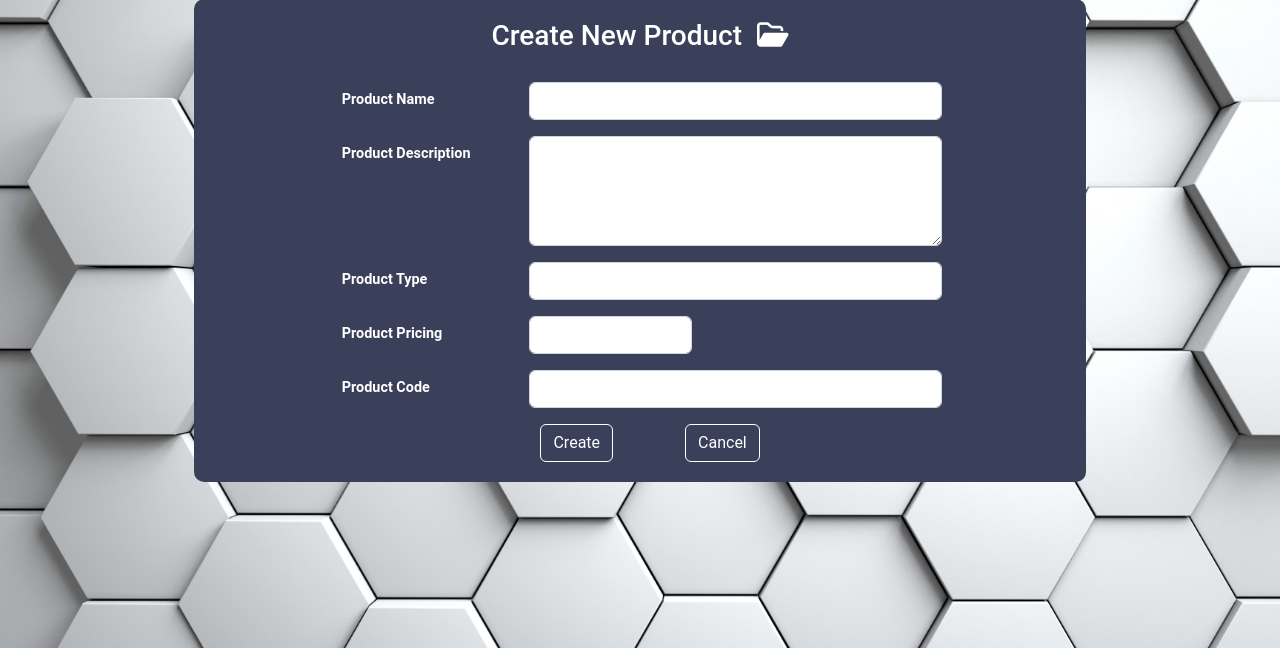
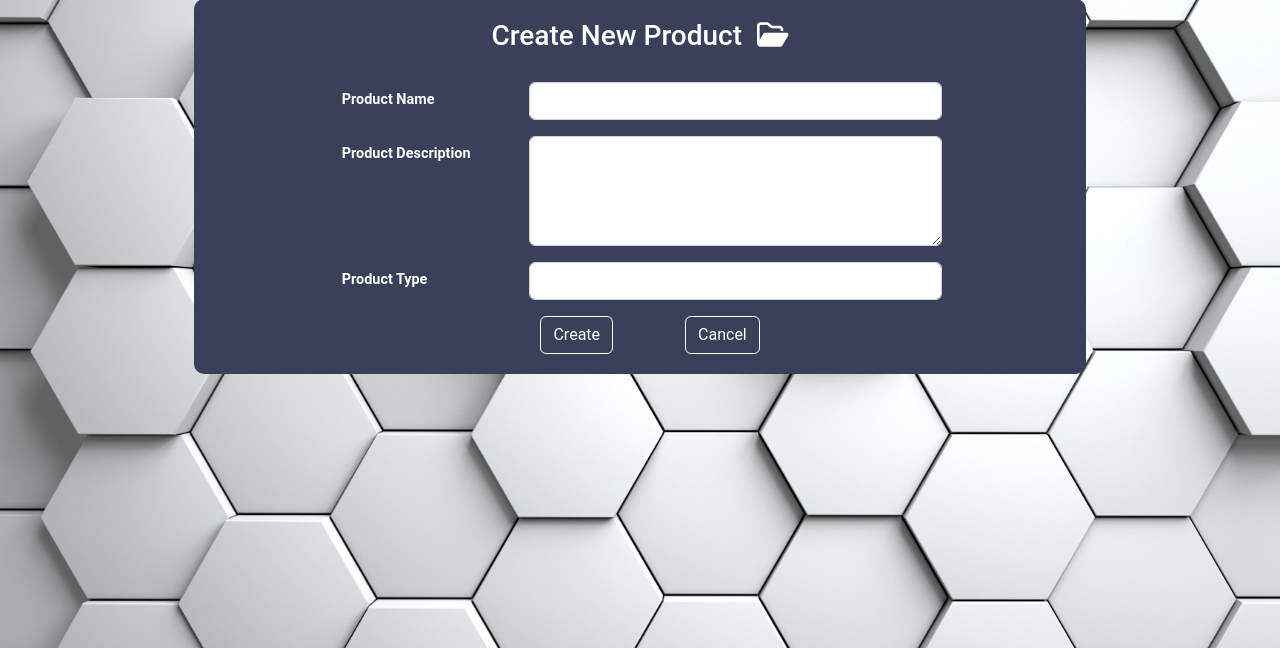
Before and after one commit to GOkwori/AccountSphere, a Flask app: page /add_product in a window 1280 px wide. Shown: the part 91-739 px from the top of the page. Run offline with Flask 3, Linux system fonts and the light colour scheme; some libraries are stand-ins or nearby versions.

Commit message:
Update Product page and add read functionality

```diff
--- a/accountsphere/routes.py
+++ b/accountsphere/routes.py
@@ -37,18 +37,31 @@ def add_user():
 
 @app.route("/product")
 def product():
-    return render_template("product.html")
+    products = Product.query.order_by(Product.name).all()
+    print("Number of products fetched:", len(products))
+    return render_template("product.html", products=products)
 
-@app.route("/add_product", methods=["GET", "POST"])  # Allow both GET and POST
+@app.route("/add_product", methods=["GET", "POST"])
 def add_product():
     if request.method == "POST":
         name = request.form.get("name")
         description = request.form.get("description")
-        type = request.form.get("type")
-        product = Product(name=name, description=description, type=type)
+        product_type = request.form.get("type")
+
+        if not name or not product_type:  # Validate required fields
+            flash("Product name and type are required.", "error")
+            return render_template("add_product.html")
+
+        product = Product(name=name, description=description, type=product_type)
         db.session.add(product)
-        db.session.commit()
-        return redirect(url_for("product"))
+        try:
+            db.session.commit()
+            flash("Product added successfully!", "success")
+            return redirect(url_for("product"))
+        except Exception as e:
+            db.session.rollback()
+            flash("Error adding product: " + str(e), "error")
+            return render_template("add_product.html")
     return render_template("add_product.html")
 
 @app.route("/account")
--- a/accountsphere/templates/add_product.html
+++ b/accountsphere/templates/add_product.html
@@ -6,48 +6,34 @@
     <br>
     <form class="text-center" action="{{ url_for('add_product')}}" method="post">
         <div class="row mb-3 ms-5">
-            <label for="product_name" class="col-sm-3 col-form-label">Product Name</label>
+            <label for="name" class="col-sm-3 col-form-label">Product Name</label>
             <div class="col-sm-7">
-                <input type="text" class="form-control" id="product_name" name="product_name" required>
+                <input type="text" class="form-control" id="name" name="name" required>
             </div>
         </div>
 
         <div class="row mb-3 ms-5">
-            <label for="product_description" class="col-sm-3 col-form-label">Product Description</label>
+            <label for="description" class="col-sm-3 col-form-label">Product Description</label>
             <div class="col-sm-7">
-                <textarea id="product_description" name="product_description" class="form-control" rows="4" required></textarea>
+                <textarea id="description" name="description" class="form-control" rows="4" required></textarea>
             </div>
         </div>
 
         <div class="row mb-3 ms-5">
-            <label for="product_type" class="col-sm-3 col-form-label">Product Type</label>
+            <label for="type" class="col-sm-3 col-form-label">Product Type</label>
             <div class="col-sm-7">
-                <input type="text" class="form-control" id="product_type" name="product_type" required>
+                <input type="text" class="form-control" id="type" name="type" required>
             </div>
         </div>
 
-        <div class="row mb-3 ms-5">
-            <label for="product_pricing" class="col-sm-3 col-form-label">Product Pricing</label>
-            <div class="col-sm-3">
-                <input type="number" class="form-control" id="product_pricing" name="product_pricing" required>
-            </div>
-        </div>
-
-        <div class="row mb-3 ms-5">
-            <label for="product_code" class="col-sm-3 col-form-label">Product Code</label>
-            <div class="col-sm-7">
-                <input type="number" class="form-control" id="product_code" name="product_code" required>
-            </div>
-        </div>
 
         <div class="row button-container">
             <div class="col-auto me-5">
                 <button type="submit" class="btn btn-primary">Create</button>
             </div>
             <div class="col-auto me-5">
-                <button type="button" class="btn btn-secondary">Cancel</button> <!-- Changed type to button for cancel -->
+                <button type="button" class="btn btn-secondary">Cancel</button>
             </div>
-        </div>
         </div>
     </form>
 </div>
```
Also changed, not shown: accountsphere/templates/product.html (+4 -5 lines).
